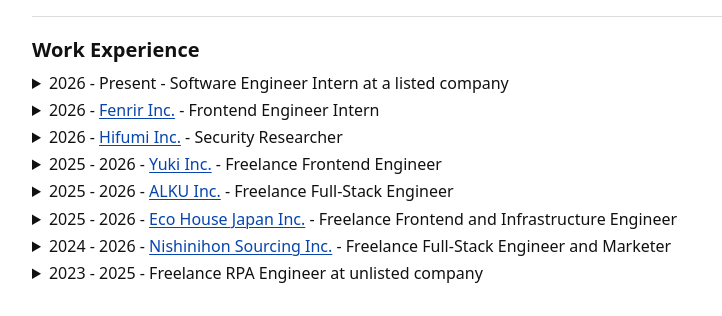
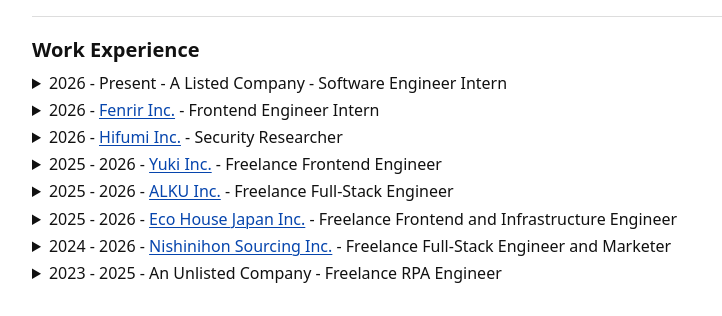
Before and after one commit to tanahiro2010/portfolio, an Astro site: page / in a window 1280 px wide. Shown: the part 791-1107 px from the top of the page, without its empty margins (248-970 px from the left). Built offline with nearby package versions, Linux system fonts and the light colour scheme; Astro itself is replaced by a stand-in of ours.

Commit message:
docs: Update work experience section with company names for clarity

```diff
--- a/src/data/home.md
+++ b/src/data/home.md
@@ -30,7 +30,7 @@
 ## Work Experience
 
 <details>
-<summary>2026 - Present - Software Engineer Intern at a listed company</summary>
+<summary>2026 - Present - A Listed Company - Software Engineer Intern</summary>
 
 Joined as a Software Engineer Intern after being directly scouted by the CTO in October 2025.
 
@@ -133,7 +133,7 @@
 </details>
 
 <details>
-<summary>2023 - 2025 - Freelance RPA Engineer at unlisted company</summary>
+<summary>2023 - 2025 - An Unlisted Company - Freelance RPA Engineer</summary>
 Worked as a freelance RPA (Robotic Process Automation) engineer for an unlisted company, focusing on automating repetitive tasks and improving efficiency.
 Scope of work included:
 - Developing and maintaining RPA scripts using Python and Java.
```
